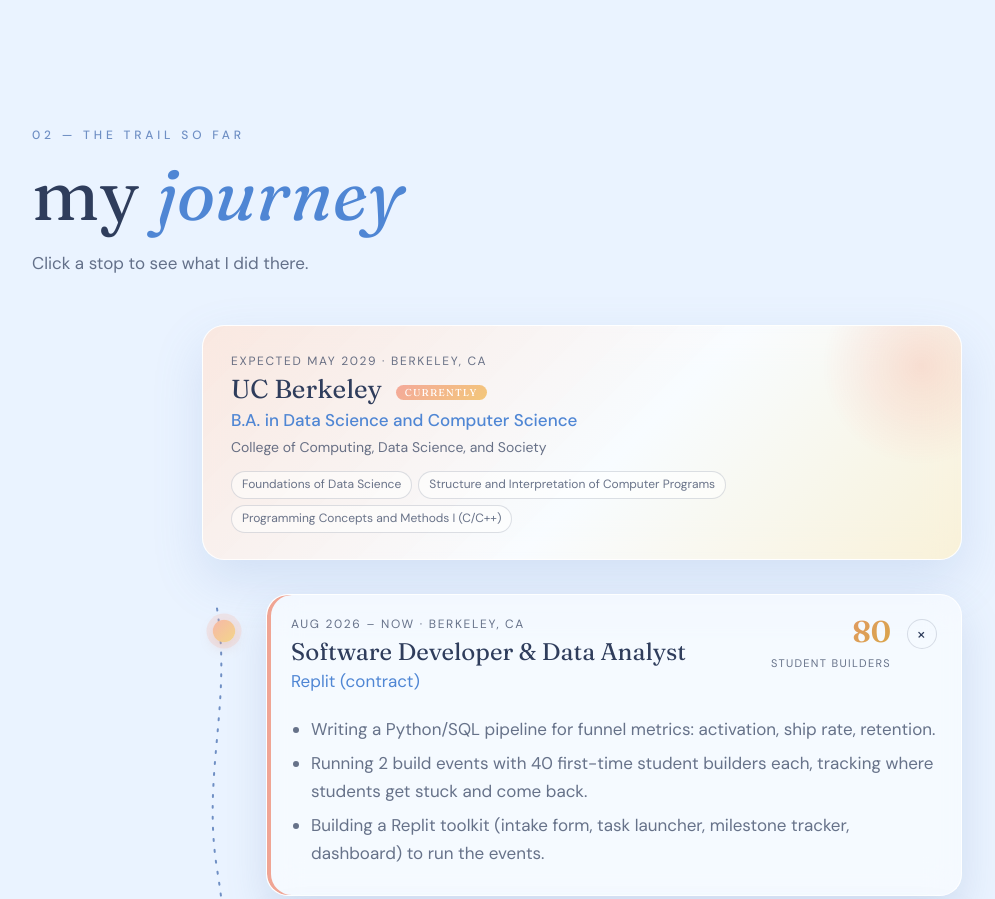
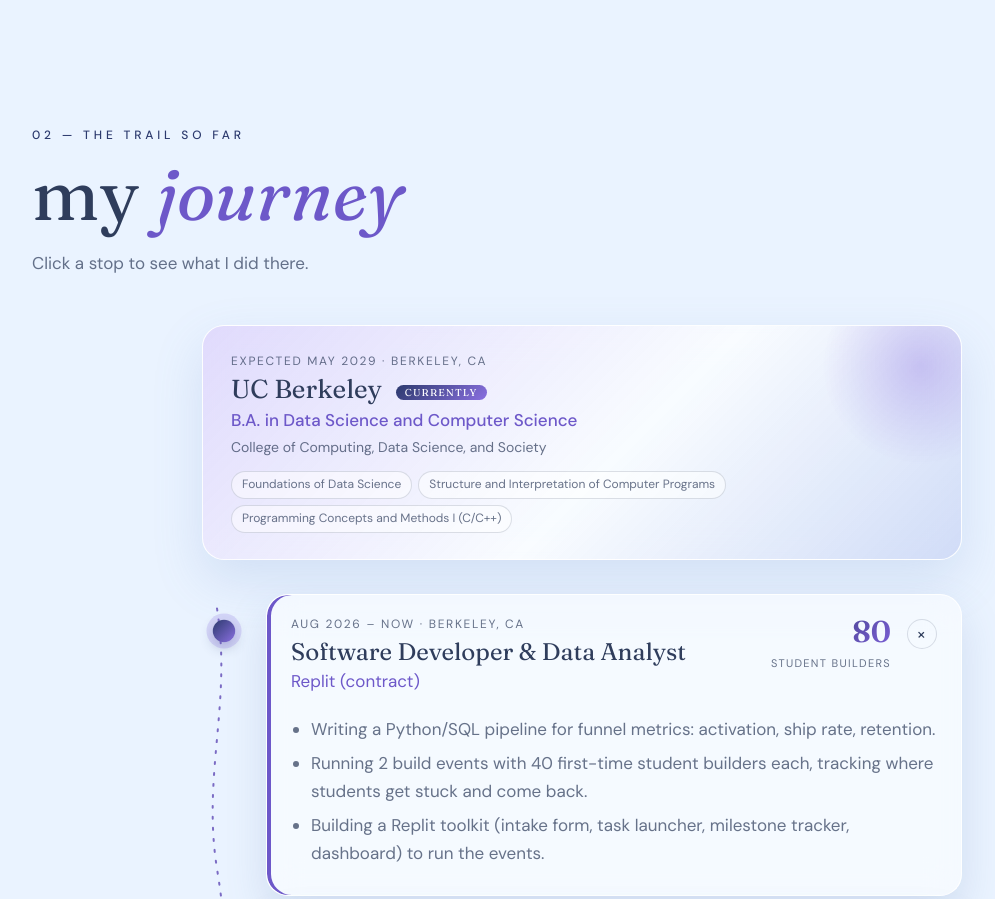
Before and after one commit to mihikaGarg/personalwebsite, a plain HTML site: page index.html in a window 1280 px wide. Shown: the part 1860-2759 px from the top of the page, without its empty margins (58-1053 px from the left). Drawn offline with Linux system fonts and the light colour scheme.

Commit message:
Navy and purple journey colors
Co-Authored-By: Claude Opus 5.5 <noreply@anthropic.com>

```diff
--- a/index.html
+++ b/index.html
@@ -322,16 +322,16 @@
     .trail svg.path path { fill: none; stroke: var(--sage); stroke-width: 2; stroke-dasharray: 2 9; stroke-linecap: round; }
     .stop { position: relative; margin-bottom: 18px; transition: transform .35s cubic-bezier(.2, .8, .2, 1), box-shadow .35s; }
     .stop:hover { transform: translateX(6px); }
-    .stop.open { box-shadow: inset 4px 0 0 #f0a594, 0 18px 40px rgba(90, 120, 170, .18); }
+    .stop.open { box-shadow: inset 4px 0 0 #6d58c9, 0 18px 40px rgba(90, 120, 170, .18); }
     .badge {
       position: absolute; left: -52px; top: 27px; width: 18px; height: 18px; border-radius: 50%;
-      background: linear-gradient(135deg, #f6b8a8, #f3d58a); box-shadow: 0 0 0 5px rgba(246, 184, 168, .25), 0 4px 10px rgba(200, 140, 120, .25);
+      background: linear-gradient(135deg, #2c3a6e, #8a6fe0); box-shadow: 0 0 0 5px rgba(138, 111, 224, .22), 0 4px 10px rgba(44, 58, 110, .3);
       transition: transform .4s cubic-bezier(.3, 1.6, .5, 1);
     }
     .stop:hover .badge, .stop.open .badge { transform: scale(1.25); }
     .stat { flex-shrink: 0; text-align: right; margin-left: auto; padding-top: 2px; }
     .stat b { display: block; font-family: var(--serif); font-size: 30px; line-height: 1; font-weight: 600;
-      background: linear-gradient(135deg, #e88b7a, #d9a64a); -webkit-background-clip: text; background-clip: text; color: transparent; }
+      background: linear-gradient(135deg, #24305e, #7b5fd6); -webkit-background-clip: text; background-clip: text; color: transparent; }
     .stat span { font-size: 11px; letter-spacing: .12em; text-transform: uppercase; color: var(--cream-soft); }
     @media (max-width: 560px) { .stat { display: none; } }
     .stop-btn {
@@ -340,7 +340,11 @@
     }
     .stop-btn .dates { font-size: 12px; letter-spacing: .14em; text-transform: uppercase; color: var(--cream-soft); }
     .stop-btn h3 { font-size: 24px; margin: 4px 0 2px; }
-    .stop-btn .org { color: var(--gold); }
+    .stop-btn .org { color: #6d58c9; }
+    #journey .edu .deg { color: #6d58c9; }
+    #journey .trail svg.path path { stroke: #7b6bc4; }
+    #journey .heading h2 em { color: #6d58c9; }
+    #journey .heading .caps { color: #2c3a6e; }
     .plus { flex-shrink: 0; width: 30px; height: 30px; border-radius: 50%; border: 1px solid var(--line); display: grid; place-items: center; transition: transform .4s; margin-top: 4px; }
     .stop.open .plus { transform: rotate(45deg); }
     .stop-details { display: grid; grid-template-rows: 0fr; transition: grid-template-rows .5s cubic-bezier(.2, .8, .2, 1); }
@@ -349,13 +353,13 @@
     .stop-details ul { margin: 0; padding: 0 24px 22px 44px; color: var(--cream-soft); }
     .stop-details li { margin-bottom: 6px; }
     .edu { position: relative; overflow: hidden; max-width: 760px; margin: 0 auto 34px; padding: 26px 28px; display: flex; gap: 20px; align-items: flex-start;
-      background: linear-gradient(135deg, rgba(255, 228, 214, .75), rgba(255, 255, 255, .7) 55%, rgba(255, 240, 200, .7)); }
+      background: linear-gradient(135deg, rgba(222, 214, 252, .85), rgba(255, 255, 255, .7) 55%, rgba(204, 216, 246, .85)); }
     .edu::after { content: ""; position: absolute; right: -60px; top: -60px; width: 200px; height: 200px; border-radius: 50%;
-      background: radial-gradient(circle, rgba(246, 184, 168, .4), transparent 70%); pointer-events: none; }
+      background: radial-gradient(circle, rgba(138, 111, 224, .35), transparent 70%); pointer-events: none; }
     .edu .cap { width: 56px; height: 56px; border-radius: 18px; display: grid; place-items: center; font-size: 28px; flex-shrink: 0;
       background: #fff; box-shadow: 0 8px 18px rgba(90, 120, 170, .22); transform: rotate(-6deg); }
     .edu .now-pill { display: inline-block; margin-left: 8px; padding: 2px 9px; border-radius: 999px; font-size: 10px; letter-spacing: .12em;
-      background: linear-gradient(135deg, #f4a99a, #f3c77a); color: #fff; vertical-align: 2px; }
+      background: linear-gradient(135deg, #2c3a6e, #8a6fe0); color: #fff; vertical-align: 2px; }
     .edu .dates { font-size: 12px; letter-spacing: .14em; text-transform: uppercase; color: var(--cream-soft); }
     .edu h3 { font-size: 26px; margin: 4px 0 2px; }
     .edu .deg { color: var(--gold); font-weight: 500; }
@@ -743,7 +747,7 @@
     /* ================= scroll-driven world ================= */
     const skyStops = [
       [0.00, [234, 243, 255]],  // baby blue
-      [0.20, [253, 246, 236]],  // cream
+      [0.20, [236, 234, 252]],  // lavender (journey)
       [0.40, [255, 238, 233]],  // blush
       [0.60, [255, 246, 226]],  // butter
       [0.80, [241, 236, 252]],  // lilac
```
